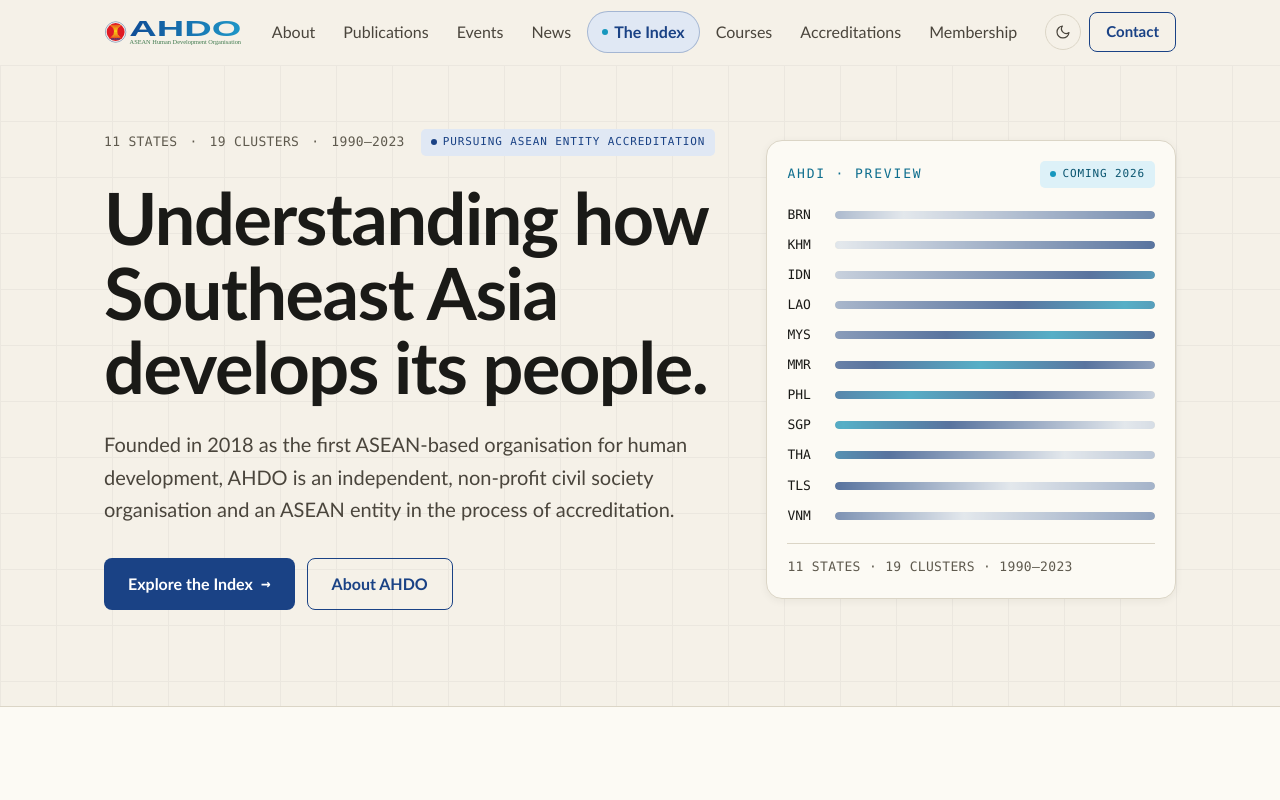
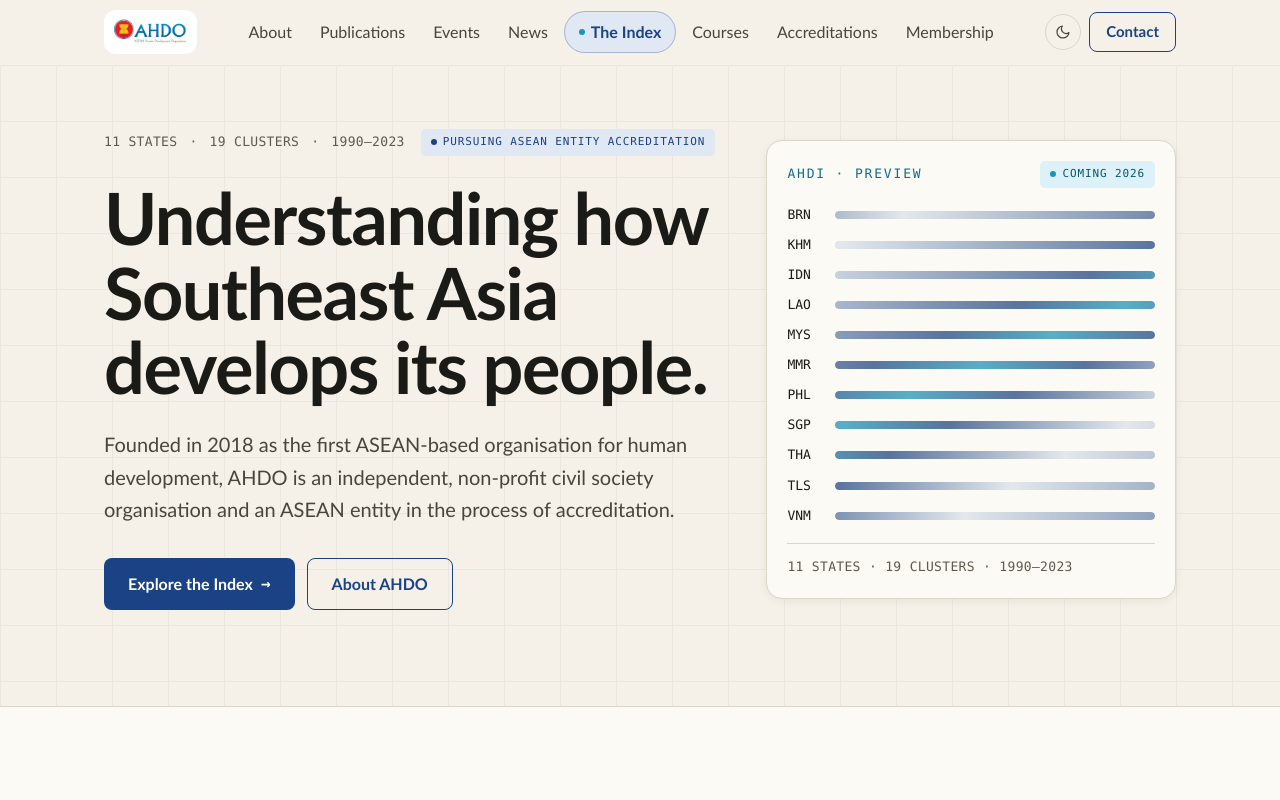
Before and after one commit to olivercrocco/aseanhdo-site, a Next.js app: page / in a window 1280 px wide. Shown: the top 800 px of the page. Built offline with nearby package versions, Linux system fonts and the light colour scheme.

Commit message:
Use the official AHDO logo in the header (white chip for dark mode)

```diff
--- a/src/components/logo.tsx
+++ b/src/components/logo.tsx
@@ -14,12 +14,16 @@
       aria-label="ASEAN Human Development Organisation — home"
       className={cn("inline-flex items-center", className)}
     >
-      {/* eslint-disable-next-line @next/next/no-img-element */}
-      <img
-        src="/images/ahdo-logo.svg"
-        alt="AHDO — ASEAN Human Development Organisation"
-        className="h-10 w-auto"
-      />
+      {/* Official AHDO logo (raster, white background), seated in a white chip
+          so it reads cleanly in both light and dark themes. */}
+      <span className="inline-flex items-center rounded-md bg-white p-1.5">
+        {/* eslint-disable-next-line @next/next/no-img-element */}
+        <img
+          src="/images/ahdo-logo.jpg"
+          alt="AHDO — ASEAN Human Development Organisation"
+          className="h-8 w-auto"
+        />
+      </span>
     </Link>
   );
 }
```
Also changed, not shown: public/images/ahdo-logo.jpg (added).
